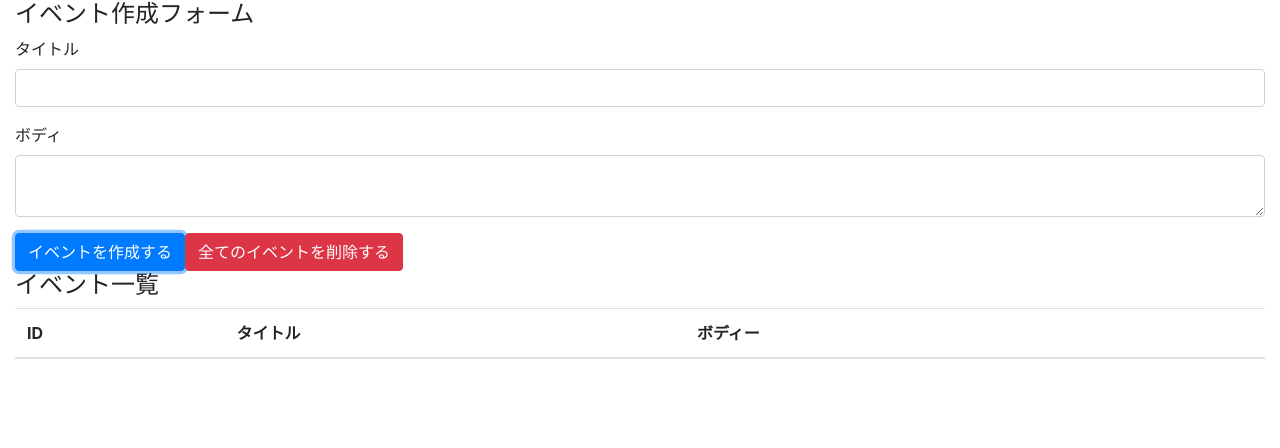
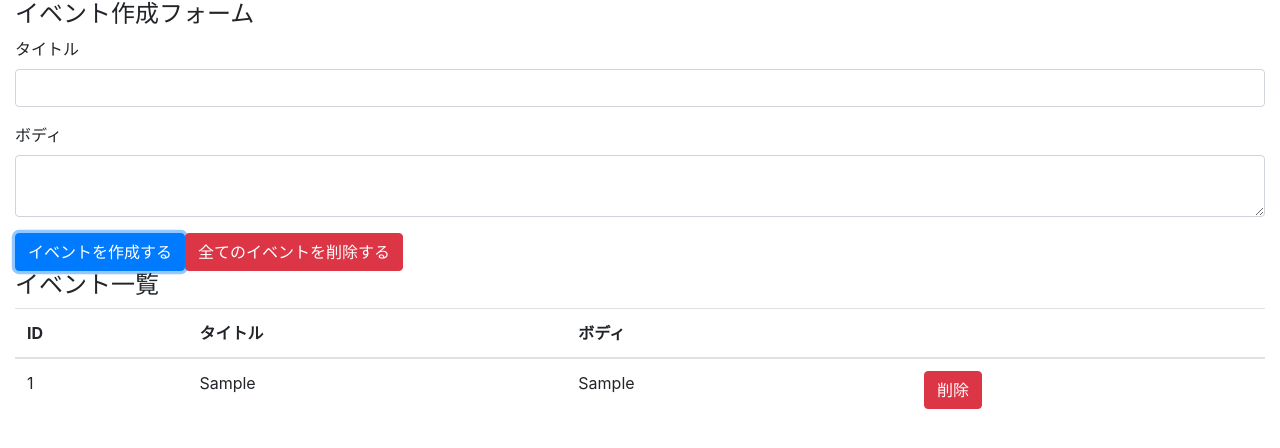
Before and after one commit to kame8015/react-hooks-101, a React (Create React App) app: page / in a window 1280 px wide. Both pictures are taken after typing "Sample", "Sample" into the empty fields and a click on the button "イベントを作成する". Shown: the top 448 px of the page. Built offline with nearby package versions, Linux system fonts and the light colour scheme.

Commit message:
display events, refactor and implement remove event button

```diff
--- a/src/components/App.js
+++ b/src/components/App.js
@@ -2,6 +2,7 @@
 
 import 'bootstrap/dist/css/bootstrap.min.css'
 
+import Event from './Event'
 import reducer from '../reducers'
 
 const App = () => {
@@ -46,11 +47,12 @@
           <tr>
             <th>ID</th>
             <th>タイトル</th>
-            <th>ボディー</th>
+            <th>ボディ</th>
             <th></th>
           </tr>
         </thead>
         <tbody>
+          {state.map((event, index) => (<Event key={index} event={event} dispatch={dispatch} />))}
         </tbody>
       </table>
     </div>
--- /dev/null
+++ b/src/components/Event.js
@@ -0,0 +1,18 @@
+import React from 'react'
+
+const Event = ({ event, dispatch }) => {
+	const id = event.id
+	const handleClickDeleteButton = () => {
+		dispatch({ type: 'DELETE_EVENT', id })
+	}
+	return (
+		<tr>
+			<td>{id}</td>
+			<td>{event.title}</td>
+			<td>{event.body}</td>
+			<td><button className="btn btn-danger" type="button" onClick={handleClickDeleteButton}>削除</button></td>
+		</tr>
+	)
+}
+
+export default Event
--- a/src/reducers/index.js
+++ b/src/reducers/index.js
@@ -6,7 +6,7 @@
             const id = length === 0 ? 1 : state[length - 1].id + 1
             return [...state, { id, ...event }]
         case 'DELETE_EVENT':
-            return state
+            return state.filter(event => event.id !== action.id)
         case 'DELETE_ALL_EVENTS':
             return []
         default:
```
